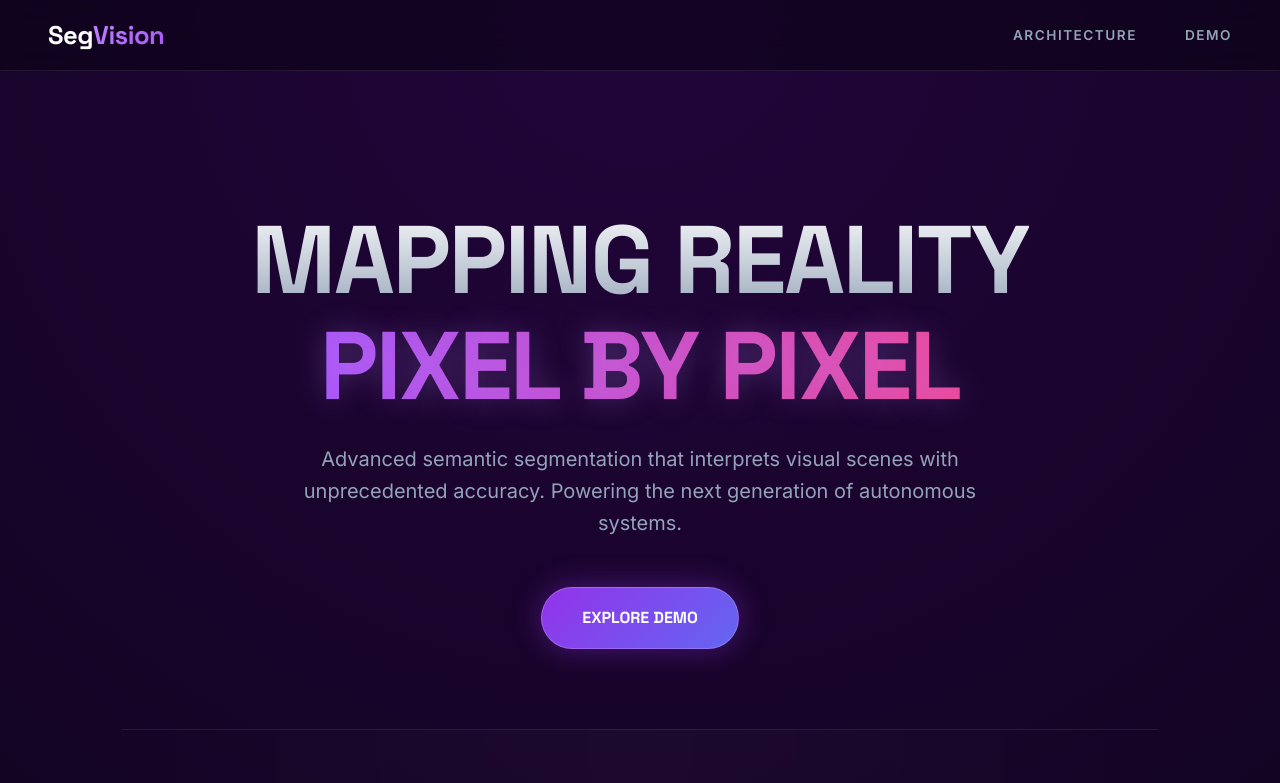
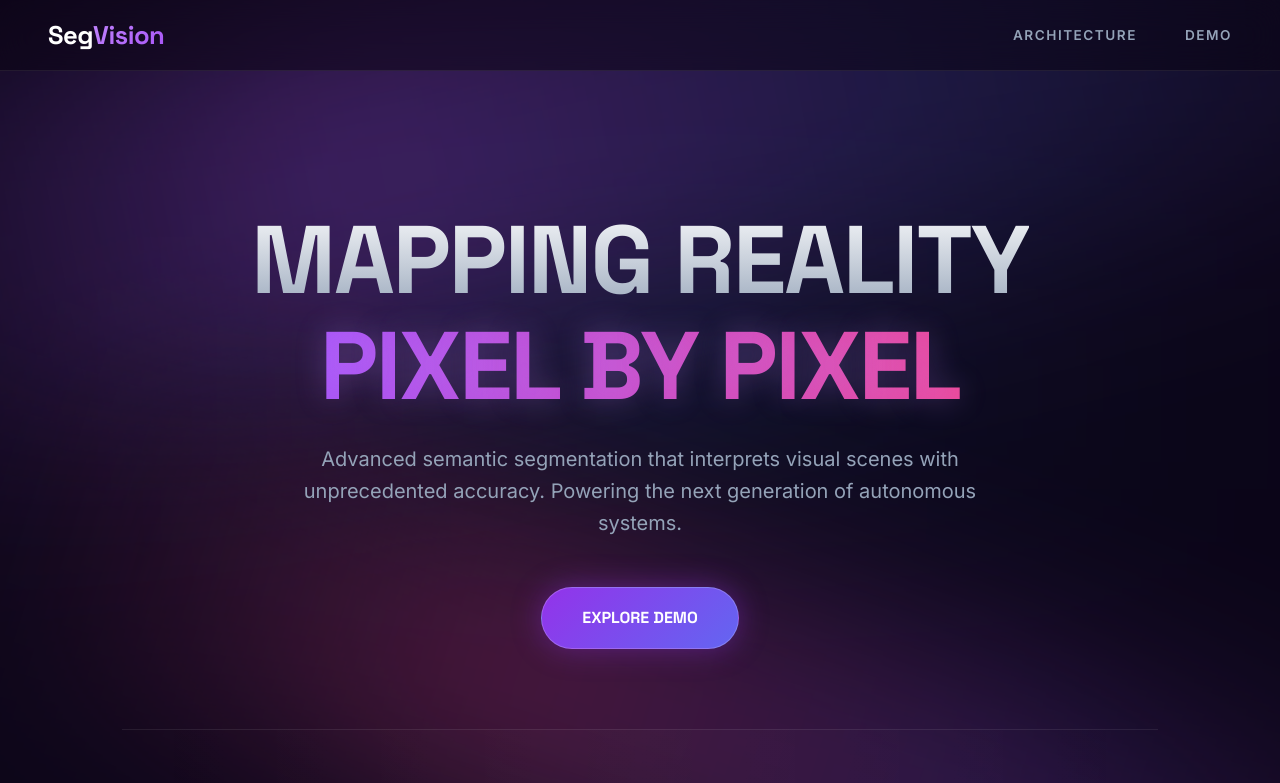
Before and after one commit to I-Lawrence/segvision-ui, a React (Vite) app: page / in a window 1280 px wide. Shown: the top 783 px of the page. Built offline with nearby package versions, Linux system fonts and the light colour scheme.

Commit message:
add gradient effect

```diff
--- a/src/components/Demo.css
+++ b/src/components/Demo.css
@@ -178,6 +178,7 @@
 /* Text Gradient for the main metric */
 .text-gradient {
     background: linear-gradient(to right, #a855f7, #ec4899);
+    background-clip: text;
     -webkit-background-clip: text;
     -webkit-text-fill-color: transparent;
 }
@@ -209,3 +210,84 @@
         width: 100%;
     }
 }
+
+/* =========================================
+   ANIMATED RIBBON BACKGROUND (NEW)
+   ========================================= */
+
+/* Make sure the main section is transparent so the background shows through */
+.demo-section {
+    background-color: transparent;
+    position: relative;
+}
+
+.ribbon-background-container {
+    position: fixed;
+    top: 0;
+    left: 0;
+    width: 100vw;
+    height: 100vh;
+    z-index: -1; /* Puts it behind everything */
+    background-color: #0b0518; /* Deep dark violet/black space */
+    overflow: hidden;
+    pointer-events: none; /* User clicks pass through */
+}
+
+/* Base style for the energy waves */
+.ribbon-wave {
+    position: absolute;
+    filter: blur(80px); /* Heavy blur to make it look like light, not a solid object */
+    opacity: 0.6;
+}
+
+/* Top Purple Ribbon */
+.ribbon-1 {
+    top: -10%;
+    left: -20%;
+    width: 140vw;
+    height: 40vh;
+    background: linear-gradient(90deg, transparent, rgba(168, 85, 247, 0.5), rgba(99, 102, 241, 0.3), transparent);
+    transform: rotate(-15deg);
+    animation: flowWave1 18s infinite ease-in-out alternate;
+}
+
+/* Bottom Pink/Magenta Ribbon */
+.ribbon-2 {
+    bottom: -10%;
+    right: -20%;
+    width: 120vw;
+    height: 35vh;
+    background: linear-gradient(90deg, transparent, rgba(236, 72, 153, 0.4), rgba(168, 85, 247, 0.3), transparent);
+    transform: rotate(20deg);
+    animation: flowWave2 22s infinite ease-in-out alternate-reverse;
+}
+
+/* Subtle Cyan highlight floating through the middle */
+.ribbon-3 {
+    top: 30%;
+    left: 10%;
+    width: 80vw;
+    height: 25vh;
+    background: linear-gradient(90deg, transparent, rgba(14, 165, 233, 0.2), transparent);
+    transform: rotate(-5deg);
+    animation: flowWave3 25s infinite ease-in-out alternate;
+}
+
+/* Animations for the ribbons drifting slowly */
+@keyframes flowWave1 {
+    0% { transform: translateY(0) rotate(-15deg) scaleY(1); opacity: 0.4; }
+    50% { transform: translateY(50px) rotate(-10deg) scaleY(1.2); opacity: 0.7; }
+    100% { transform: translateY(-30px) rotate(-18deg) scaleY(0.9); opacity: 0.5; }
+}
+
+@keyframes flowWave2 {
+    0% { transform: translateX(0) rotate(20deg) scaleY(1); opacity: 0.4; }
+    50% { transform: translateX(-80px) rotate(15deg) scaleY(1.3); opacity: 0.8; }
+    100% { transform: translateX(40px) rotate(22deg) scaleY(0.8); opacity: 0.5; }
+}
+
+@keyframes flowWave3 {
+    0% { transform: translate(0, 0) rotate(-5deg); opacity: 0.2; }
+    50% { transform: translate(100px, 100px) rotate(5deg); opacity: 0.5; }
+    100% { transform: translate(-50px, -50px) rotate(-10deg); opacity: 0.3; }
+}
--- a/src/components/Demo.jsx
+++ b/src/components/Demo.jsx
@@ -32,12 +32,25 @@ const PER_CLASS_IOU = [
     { name: 'Others', val: '55.2%', color: '#64748b' }
 ];
 
-// --- NEW COMPARISON DATA ---
+// --- MODEL COMPARISON DATA ---
 const MODEL_COMPARISON_DATA = [
     { name: 'Baseline', iou: 72.4, acc: 86.8 },
     { name: 'Latest', iou: 81.5, acc: 93.2 },
     { name: 'Best Model', iou: 84.2, acc: 95.6 }
 ];
+
+// ==========================================
+// ANIMATED RIBBON BACKGROUND (NEW)
+// ==========================================
+function AnimatedBackground() {
+    return (
+        <div className="ribbon-background-container">
+            <div className="ribbon-wave ribbon-1"></div>
+            <div className="ribbon-wave ribbon-2"></div>
+            <div className="ribbon-wave ribbon-3"></div>
+        </div>
+    );
+}
 
 // ==========================================
 // GLOWING RANGE SLIDER COMPONENT
@@ -77,46 +90,28 @@ function GlowingRangeSlider() {
 
     return (
         <div className="glass-panel" style={{ padding: '2.5rem', width: '100%', display: 'flex', flexDirection: 'column', alignItems: 'center', gap: '1.5rem', marginTop: '2rem' }}>
-            {/* Dynamic Value Display - Font size decreased to 2.5rem */}
             <div className="tech-font" style={{ fontSize: '2.5rem', fontWeight: '700', color: 'white', textShadow: '0 0 20px rgba(168, 85, 247, 0.6)', fontVariantNumeric: 'tabular-nums', lineHeight: '1' }}>
                 {value} <span style={{ fontSize: '0.5em', opacity: 0.5, letterSpacing: '2px' }}>%</span>
             </div>
 
-            {/* Track Area with Labels */}
             <div style={{ display: 'flex', alignItems: 'center', width: '100%', maxWidth: '600px', gap: '1.5rem' }}>
-
-                {/* Left Label */}
                 <span className="tech-font" style={{ color: 'var(--text-muted, #94a3b8)', fontSize: '0.85rem', textTransform: 'uppercase', letterSpacing: '1px' }}>
                     Original
                 </span>
 
-                {/* Interactive Track Area */}
                 <div
                     ref={trackRef}
-                    onMouseDown={(e) => {
-                        setIsDragging(true);
-                        handleMove(e.clientX);
-                    }}
-                    onTouchStart={(e) => {
-                        setIsDragging(true);
-                        handleMove(e.touches[0].clientX);
-                    }}
+                    onMouseDown={(e) => { setIsDragging(true); handleMove(e.clientX); }}
+                    onTouchStart={(e) => { setIsDragging(true); handleMove(e.touches[0].clientX); }}
                     style={{ position: 'relative', flex: 1, height: '32px', display: 'flex', alignItems: 'center', cursor: 'pointer', touchAction: 'none' }}
                 >
-                    {/* Dark Background Track */}
                     <div style={{ position: 'absolute', width: '100%', height: '8px', background: 'rgba(0, 0, 0, 0.5)', borderRadius: '4px', boxShadow: 'inset 0 1px 3px rgba(0,0,0,0.8)' }}></div>
-
-                    {/* Glowing Active Track */}
                     <div style={{ position: 'absolute', height: '8px', background: '#a855f7', borderRadius: '4px', boxShadow: '0 0 12px #a855f7, 0 0 24px rgba(168, 85, 247, 0.5)', pointerEvents: 'none', width: `${value}%` }}></div>
-
-                    {/* Draggable Circular Thumb */}
                     <div style={{ position: 'absolute', top: '50%', transform: 'translate(-50%, -50%)', width: '28px', height: '28px', borderRadius: '50%', background: 'white', boxShadow: '0 0 15px #a855f7, 0 0 5px rgba(255,255,255,0.8)', display: 'flex', justifyContent: 'center', alignItems: 'center', pointerEvents: 'none', left: `${value}%` }}>
-                        {/* Inner glowing dot that scales up when dragging */}
                         <div style={{ width: '10px', height: '10px', borderRadius: '50%', background: '#a855f7', transition: 'transform 0.2s cubic-bezier(0.175, 0.885, 0.32, 1.275)', transform: isDragging ? 'scale(1.6)' : 'scale(1)' }}></div>
                     </div>
                 </div>
 
-                {/* Right Label */}
                 <span className="tech-font" style={{ color: 'var(--text-muted, #94a3b8)', fontSize: '0.85rem', textTransform: 'uppercase', letterSpacing: '1px' }}>
                     Segmented
                 </span>
@@ -129,17 +124,14 @@ function GlowingRangeSlider() {
 // MAIN DEMO COMPONENT
 // ==========================================
 export default function Demo() {
-    // States
     const [view, setView] = useState('overlay');
     const [selectedModel, setSelectedModel] = useState('best');
     const [isDownloadOpen, setIsDownloadOpen] = useState(false);
     const [isModelDropdownOpen, setIsModelDropdownOpen] = useState(false);
 
-    // Refs
     const downloadRef = useRef(null);
     const modelDropdownRef = useRef(null);
 
-    // Click-outside listener
     useEffect(() => {
         function handleClickOutside(event) {
             if (downloadRef.current && !downloadRef.current.contains(event.target)) {
@@ -162,6 +154,10 @@ export default function Demo() {
 
     return (
         <section id="demo" className="demo-section">
+
+            {/* The Animated Energy Ribbon Background */}
+            <AnimatedBackground />
+
             <h2 className="section-title">Try it Yourself</h2>
 
             <div className="demo-grid">
@@ -180,19 +176,13 @@ export default function Demo() {
                             ))}
                         </div>
 
-                        {/* Download Dropdown (Original Styling Kept) */}
                         <div style={{ position: 'relative' }} ref={downloadRef}>
                             <button
                                 className="view-btn"
                                 onClick={() => setIsDownloadOpen(!isDownloadOpen)}
                                 onMouseOver={(e) => e.target.style.boxShadow = '0 0 12px rgba(255, 255, 255, 0.4)'}
                                 onMouseOut={(e) => e.target.style.boxShadow = 'none'}
-                                style={{
-                                    transition: 'all 0.3s ease',
-                                    display: 'flex',
-                                    alignItems: 'center',
-                                    gap: '0.5rem'
-                                }}
+                                style={{ transition: 'all 0.3s ease', display: 'flex', alignItems: 'center', gap: '0.5rem' }}
                             >
                                 DOWNLOAD
                                 <span style={{ fontSize: '0.7rem', transition: 'transform 0.3s', transform: isDownloadOpen ? 'rotate(180deg)' : 'rotate(0deg)' }}>▼</span>
@@ -200,19 +190,10 @@ export default function Demo() {
 
                             {isDownloadOpen && (
                                 <div style={{
-                                    position: 'absolute',
-                                    top: '100%',
-                                    right: 0,
-                                    marginTop: '0.5rem',
-                                    backgroundColor: '#1e293b',
-                                    border: '1px solid var(--border-subtle)',
-                                    borderRadius: '6px',
-                                    display: 'flex',
-                                    flexDirection: 'column',
-                                    minWidth: '150px',
-                                    zIndex: 50,
-                                    boxShadow: '0 10px 15px -3px rgba(0, 0, 0, 0.5)',
-                                    overflow: 'hidden'
+                                    position: 'absolute', top: '100%', right: 0, marginTop: '0.5rem',
+                                    backgroundColor: '#1e293b', border: '1px solid var(--border-subtle)', borderRadius: '6px',
+                                    display: 'flex', flexDirection: 'column', minWidth: '150px', zIndex: 50,
+                                    boxShadow: '0 10px 15px -3px rgba(0, 0, 0, 0.5)', overflow: 'hidden'
                                 }}>
                                     {[
                                         { id: 'mask png', label: 'Mask PNG' },
@@ -220,17 +201,11 @@ export default function Demo() {
                                         { id: 'csv summary', label: 'CSV Summary' }
                                     ].map((option, index, arr) => (
                                         <button
-                                            key={option.id}
-                                            onClick={() => handleDownload(option.id)}
+                                            key={option.id} onClick={() => handleDownload(option.id)}
                                             style={{
-                                                padding: '0.75rem 1rem',
-                                                background: 'transparent',
-                                                border: 'none',
+                                                padding: '0.75rem 1rem', background: 'transparent', border: 'none',
                                                 borderBottom: index === arr.length - 1 ? 'none' : '1px solid var(--border-subtle)',
-                                                color: 'white',
-                                                textAlign: 'left',
-                                                cursor: 'pointer',
-                                                fontSize: '0.85rem',
+                                                color: 'white', textAlign: 'left', cursor: 'pointer', fontSize: '0.85rem',
                                                 transition: 'background-color 0.2s ease'
                                             }}
                                             onMouseOver={(e) => e.target.style.backgroundColor = 'rgba(255,255,255,0.08)'}
@@ -243,7 +218,6 @@ export default function Demo() {
                             )}
                         </div>
                     </div>
-
                     <div className="render-area tech-font">
                         <span style={{ opacity: 0.5, letterSpacing: '2px' }}>[ {view.toUpperCase()} RENDER ]</span>
                     </div>
@@ -251,11 +225,8 @@ export default function Demo() {
 
                 {/* ================= SIDEBAR PANEL ================= */}
                 <div className="glass-panel sidebar-panel">
-
-                    {/* Model Selector Dropdown */}
                     <div style={{ paddingBottom: '1.5rem', borderBottom: '1px solid var(--border-subtle)' }}>
                         <div className="panel-header">Select Model</div>
-
                         <div style={{ position: 'relative' }} ref={modelDropdownRef}>
                             <button
                                 onClick={() => setIsModelDropdownOpen(!isModelDropdownOpen)}
@@ -268,19 +239,10 @@ export default function Demo() {
                                     e.target.style.borderColor = 'var(--accent-neon)';
                                 }}
                                 style={{
-                                    width: '100%',
-                                    padding: '0.8rem',
-                                    background: 'rgba(168, 85, 247, 0.1)',
-                                    border: '1px solid var(--accent-neon)',
-                                    borderRadius: '6px',
-                                    color: 'white',
-                                    fontSize: '0.9rem',
-                                    fontWeight: '600',
-                                    cursor: 'pointer',
-                                    display: 'flex',
-                                    justifyContent: 'space-between',
-                                    alignItems: 'center',
-                                    transition: 'all 0.3s ease'
+                                    width: '100%', padding: '0.8rem', background: 'rgba(168, 85, 247, 0.1)',
+                                    border: '1px solid var(--accent-neon)', borderRadius: '6px', color: 'white',
+                                    fontSize: '0.9rem', fontWeight: '600', cursor: 'pointer', display: 'flex',
+                                    justifyContent: 'space-between', alignItems: 'center', transition: 'all 0.3s ease'
                                 }}
                             >
                                 <span>{currentModelLabel}</span>
@@ -289,44 +251,24 @@ export default function Demo() {
 
                             {isModelDropdownOpen && (
                                 <div style={{
-                                    position: 'absolute',
-                                    top: '100%',
-                                    left: 0,
-                                    width: '100%',
-                                    marginTop: '0.5rem',
-                                    backgroundColor: '#1e293b',
-                                    border: '1px solid var(--border-subtle)',
-                                    borderRadius: '6px',
-                                    display: 'flex',
-                                    flexDirection: 'column',
-                                    zIndex: 50,
-                                    boxShadow: '0 10px 15px -3px rgba(0, 0, 0, 0.5)',
-                                    overflow: 'hidden'
+                                    position: 'absolute', top: '100%', left: 0, width: '100%', marginTop: '0.5rem',
+                                    backgroundColor: '#1e293b', border: '1px solid var(--border-subtle)', borderRadius: '6px',
+                                    display: 'flex', flexDirection: 'column', zIndex: 50, boxShadow: '0 10px 15px -3px rgba(0, 0, 0, 0.5)', overflow: 'hidden'
                                 }}>
                                     {MODELS.map((model, index) => {
                                         const isActive = selectedModel === model.id;
                                         const isLast = index === MODELS.length - 1;
-
                                         return (
                                             <button
                                                 key={model.id}
-                                                onClick={() => {
-                                                    setSelectedModel(model.id);
-                                                    setIsModelDropdownOpen(false);
-                                                }}
+                                                onClick={() => { setSelectedModel(model.id); setIsModelDropdownOpen(false); }}
                                                 onMouseOver={(e) => e.target.style.backgroundColor = 'rgba(168, 85, 247, 0.2)'}
                                                 onMouseOut={(e) => e.target.style.backgroundColor = isActive ? 'rgba(168, 85, 247, 0.1)' : 'transparent'}
                                                 style={{
-                                                    padding: '0.8rem',
-                                                    background: isActive ? 'rgba(168, 85, 247, 0.1)' : 'transparent',
-                                                    border: 'none',
-                                                    borderBottom: isLast ? 'none' : '1px solid var(--border-subtle)',
-                                                    color: isActive ? 'white' : 'var(--text-muted)',
-                                                    textAlign: 'left',
-                                                    cursor: 'pointer',
-                                                    fontSize: '0.9rem',
-                                                    fontWeight: isActive ? '600' : 'normal',
-                                                    transition: 'background-color 0.2s ease'
+                                                    padding: '0.8rem', background: isActive ? 'rgba(168, 85, 247, 0.1)' : 'transparent',
+                                                    border: 'none', borderBottom: isLast ? 'none' : '1px solid var(--border-subtle)',
+                                                    color: isActive ? 'white' : 'var(--text-muted)', textAlign: 'left', cursor: 'pointer',
+                                                    fontSize: '0.9rem', fontWeight: isActive ? '600' : 'normal', transition: 'background-color 0.2s ease'
                                                 }}
                                             >
                                                 {model.label}
@@ -338,7 +280,6 @@ export default function Demo() {
                         </div>
                     </div>
 
-                    {/* Class Distribution */}
                     <div>
                         <div style={{ display: 'flex', justifyContent: 'space-between', alignItems: 'end', marginBottom: '1.5rem', paddingTop: '1.5rem' }}>
                             <div className="panel-header" style={{ margin: 0 }}>Class Distribution</div>
@@ -367,8 +308,6 @@ export default function Demo() {
                 <div className="panel-header" style={{ marginBottom: '1.5rem' }}>Evaluation Metrics</div>
 
                 <div className="metrics-grid">
-
-                    {/* Top KPI Cards */}
                     <div className="kpi-container">
                         <div className="kpi-card">
                             <div className="kpi-label">Mean IoU</div>
@@ -389,7 +328,6 @@ export default function Demo() {
                         </div>
                     </div>
 
-                    {/* Per-Class IoU Breakdown */}
                     <div className="per-class-container">
                         <div style={{ fontSize: '0.85rem', color: 'var(--text-muted)', marginBottom: '1rem', fontWeight: '600', letterSpacing: '1px' }}>PER-CLASS IoU</div>
                         <div className="per-class-grid">
@@ -409,12 +347,10 @@ export default function Demo() {
                 </div>
             </div>
 
-            {/* ================= NEW: MODEL COMPARISON BAR GRAPH ================= */}
+            {/* ================= MODEL COMPARISON BAR GRAPH ================= */}
             <div className="glass-panel" style={{ marginTop: '2rem', padding: '2rem' }}>
                 <div style={{ display: 'flex', justifyContent: 'space-between', alignItems: 'center', marginBottom: '2rem' }}>
                     <div className="panel-header">Model Performance Comparison</div>
-
-                    {/* Graph Legend */}
                     <div style={{ display: 'flex', gap: '1.5rem', fontSize: '0.85rem', color: 'var(--text-muted)' }}>
                         <div style={{ display: 'flex', alignItems: 'center', gap: '0.5rem' }}>
                             <div style={{ width: '12px', height: '12px', background: 'var(--accent-neon)', borderRadius: '3px' }}></div>
@@ -427,10 +363,7 @@ export default function Demo() {
                     </div>
                 </div>
 
-                {/* Graph Area Container */}
                 <div style={{ position: 'relative', height: '320px', paddingLeft: '40px', paddingTop: '20px' }}>
-
-                    {/* Y-Axis Guidelines & Labels */}
                     {[0, 25, 50, 75, 100].map((tick) => (
                         <div key={tick} style={{ position: 'absolute', left: 0, bottom: `${tick}%`, width: '100%', borderBottom: tick === 0 ? '2px solid var(--border-subtle)' : '1px dashed rgba(255,255,255,0.05)', display: 'flex', alignItems: 'flex-end', zIndex: 1 }}>
                             <span className="tech-font" style={{ position: 'absolute', left: '0px', bottom: '-8px', fontSize: '0.75rem', color: 'var(--text-muted)' }}>
@@ -439,47 +372,21 @@ export default function Demo() {
                         </div>
                     ))}
 
-                    {/* Bars Container */}
                     <div style={{ display: 'flex', height: '100%', justifyContent: 'space-around', alignItems: 'flex-end', position: 'relative', zIndex: 2, paddingLeft: '20px' }}>
                         {MODEL_COMPARISON_DATA.map((data, idx) => (
                             <div key={idx} style={{ display: 'flex', flexDirection: 'column', alignItems: 'center', height: '100%', justifyContent: 'flex-end', gap: '1rem', width: '20%' }}>
-
-                                {/* Grouped Bars */}
                                 <div style={{ display: 'flex', gap: '8px', alignItems: 'flex-end', height: '100%', width: '100%', justifyContent: 'center' }}>
-
-                                    {/* IoU Bar */}
-                                    <div style={{
-                                        height: `${data.iou}%`,
-                                        width: '45px',
-                                        background: 'var(--accent-neon)',
-                                        borderRadius: '4px 4px 0 0',
-                                        position: 'relative',
-                                        transition: 'height 1s ease-out',
-                                        boxShadow: '0 0 10px rgba(168, 85, 247, 0.3)'
-                                    }}>
+                                    <div style={{ height: `${data.iou}%`, width: '45px', background: 'var(--accent-neon)', borderRadius: '4px 4px 0 0', position: 'relative', transition: 'height 1s ease-out', boxShadow: '0 0 10px rgba(168, 85, 247, 0.3)' }}>
                                         <span className="tech-font" style={{ position: 'absolute', top: '-25px', left: '50%', transform: 'translateX(-50%)', fontSize: '0.75rem', color: 'white', fontWeight: 'bold' }}>
                                             {data.iou}
                                         </span>
                                     </div>
-
-                                    {/* Accuracy Bar */}
-                                    <div style={{
-                                        height: `${data.acc}%`,
-                                        width: '45px',
-                                        background: '#10b981',
-                                        borderRadius: '4px 4px 0 0',
-                                        position: 'relative',
-                                        transition: 'height 1s ease-out 0.2s',
-                                        boxShadow: '0 0 10px rgba(16, 185, 129, 0.2)'
-                                    }}>
+                                    <div style={{ height: `${data.acc}%`, width: '45px', background: '#10b981', borderRadius: '4px 4px 0 0', position: 'relative', transition: 'height 1s ease-out 0.2s', boxShadow: '0 0 10px rgba(16, 185, 129, 0.2)' }}>
                                         <span className="tech-font" style={{ position: 'absolute', top: '-25px', left: '50%', transform: 'translateX(-50%)', fontSize: '0.75rem', color: 'white', fontWeight: 'bold' }}>
                                             {data.acc}
                                         </span>
                                     </div>
-
                                 </div>
-
-                                {/* X-Axis Label */}
                                 <div style={{ color: 'white', fontSize: '0.9rem', fontWeight: '600', marginTop: '10px' }}>
                                     {data.name}
                                 </div>
```
